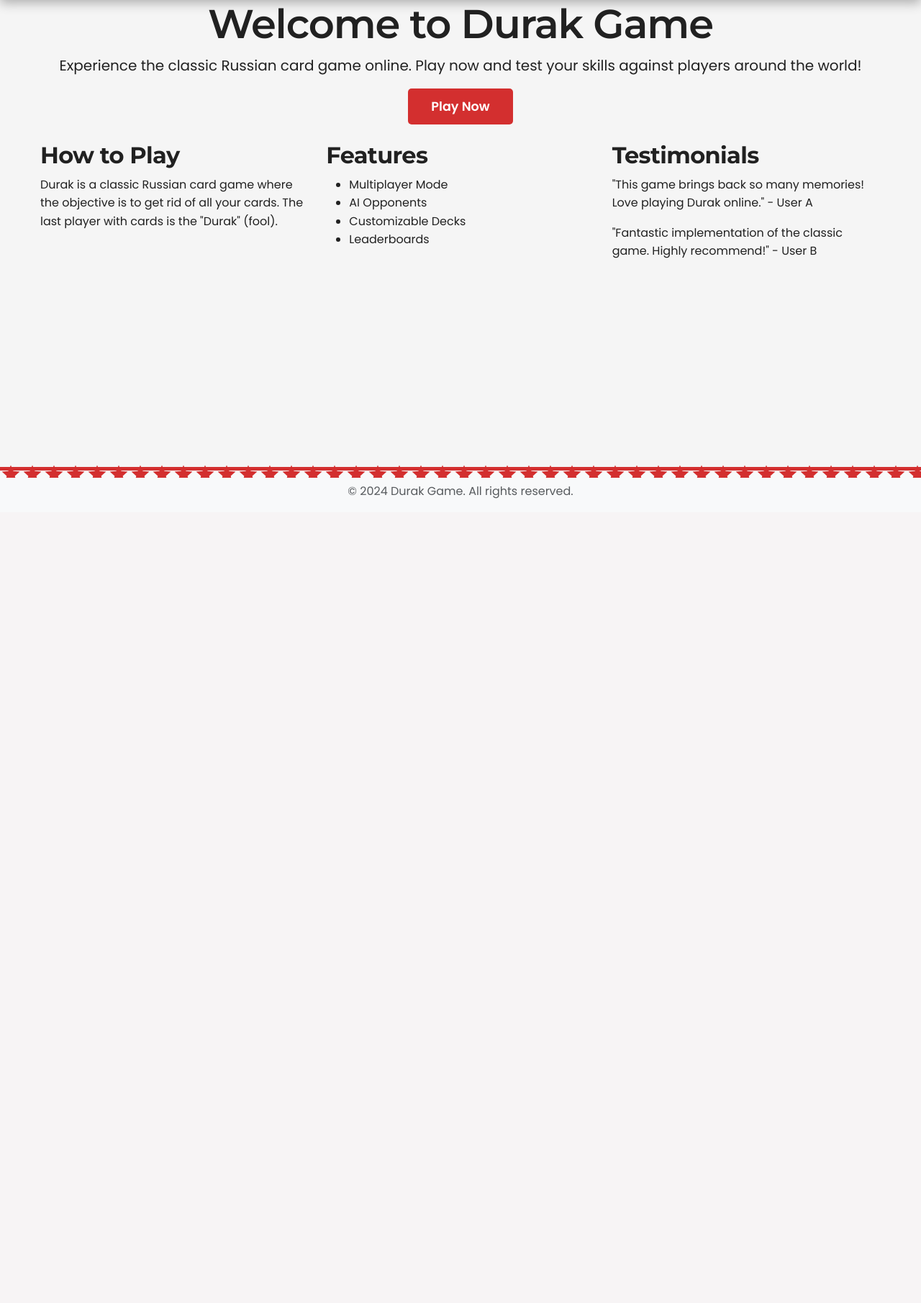
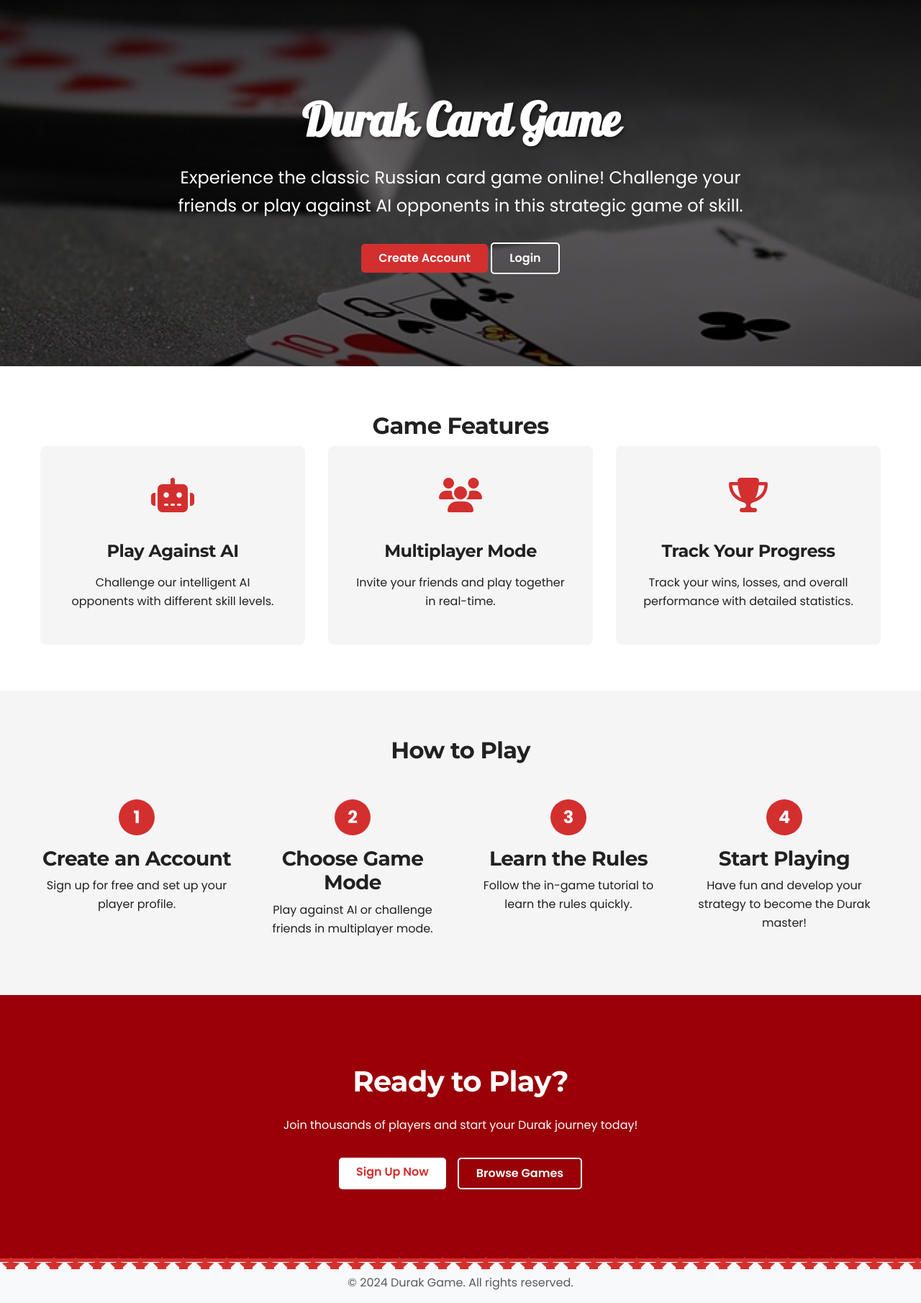
Before and after one commit to VasylFId/-durak-card-game-, a Flask app: template app/templates/home.html in a window 1280 px wide. Shown: the part 88-1899 px from the top of the page at 72% size. Before the commit the page ends 781 px from the top, so only its background shows below. Run offline with Flask 3, Linux system fonts and the light colour scheme; the template is opened without the code that fills it, so the values that code supplies are empty.

Commit message:
Update home.html

```diff
--- a/app/templates/home.html
+++ b/app/templates/home.html
@@ -1,31 +1,93 @@
 {% extends "base.html" %}
-{% block title %}Home{% endblock %}
+{% block title %}Durak - The Classic Card Game{% endblock %}
+
+{% block additional_css %}
+<link rel="stylesheet" href="{{ url_for('static', filename='css/home.css') }}">
+{% endblock %}
+
+{% block body_class %}home-page{% endblock %}
+
 {% block content %}
-    <div class="jumbotron text-center">
-        <h1 class="display-4 jumbotron-heading">Welcome to Durak Game</h1>
-        <p class="lead">Experience the classic Russian card game online. Play now and test your skills against players around the world!</p>
-        <a href="{{ url_for('main.play') }}" class="btn btn-primary btn-lg" role="button">Play Now</a>
+<section class="hero-section">
+    <div class="hero-content container">
+        <h1 class="hero-title">Durak Card Game</h1>
+        <p class="hero-subtitle">Experience the classic Russian card game online! Challenge your friends or play against AI opponents in this strategic game of skill.</p>
+        <div class="hero-buttons">
+            <a href="{{ url_for('auth.register') }}" class="btn btn-primary">Create Account</a>
+            <a href="{{ url_for('auth.login') }}" class="btn btn-outline">Login</a>
+        </div>
     </div>
-    <div class="container mt-4">
-        <div class="row">
-            <div class="col-md-4">
-                <h2>How to Play</h2>
-                <p>Durak is a classic Russian card game where the objective is to get rid of all your cards. The last player with cards is the "Durak" (fool).</p>
+</section>
+
+<section class="feature-section">
+    <div class="container">
+        <h2 class="section-title text-center">Game Features</h2>
+        <div class="feature-grid">
+            <div class="feature-card">
+                <div class="feature-icon">
+                    <i class="fas fa-robot"></i>
+                </div>
+                <h3 class="feature-title">Play Against AI</h3>
+                <p>Challenge our intelligent AI opponents with different skill levels.</p>
             </div>
-            <div class="col-md-4">
-                <h2>Features</h2>
-                <ul>
-                    <li>Multiplayer Mode</li>
-                    <li>AI Opponents</li>
-                    <li>Customizable Decks</li>
-                    <li>Leaderboards</li>
-                </ul>
+            <div class="feature-card">
+                <div class="feature-icon">
+                    <i class="fas fa-users"></i>
+                </div>
+                <h3 class="feature-title">Multiplayer Mode</h3>
+                <p>Invite your friends and play together in real-time.</p>
             </div>
-            <div class="col-md-4">
-                <h2>Testimonials</h2>
-                <p>"This game brings back so many memories! Love playing Durak online." - User A</p>
-                <p>"Fantastic implementation of the classic game. Highly recommend!" - User B</p>
+            <div class="feature-card">
+                <div class="feature-icon">
+                    <i class="fas fa-trophy"></i>
+                </div>
+                <h3 class="feature-title">Track Your Progress</h3>
+                <p>Track your wins, losses, and overall performance with detailed statistics.</p>
             </div>
         </div>
     </div>
+</section>
+
+<section class="how-to-play">
+    <div class="container">
+        <h2 class="how-to-play-title">How to Play</h2>
+        <div class="steps">
+            <div class="step">
+                <div class="step-number">1</div>
+                <h3>Create an Account</h3>
+                <p>Sign up for free and set up your player profile.</p>
+            </div>
+            <div class="step">
+                <div class="step-number">2</div>
+                <h3>Choose Game Mode</h3>
+                <p>Play against AI or challenge friends in multiplayer mode.</p>
+            </div>
+            <div class="step">
+                <div class="step-number">3</div>
+                <h3>Learn the Rules</h3>
+                <p>Follow the in-game tutorial to learn the rules quickly.</p>
+            </div>
+            <div class="step">
+                <div class="step-number">4</div>
+                <h3>Start Playing</h3>
+                <p>Have fun and develop your strategy to become the Durak master!</p>
+            </div>
+        </div>
+    </div>
+</section>
+
+<section class="cta-section">
+    <div class="container">
+        <h2 class="cta-title">Ready to Play?</h2>
+        <p class="cta-text">Join thousands of players and start your Durak journey today!</p>
+        <div class="cta-buttons">
+            <a href="{{ url_for('auth.register') }}" class="btn btn-light">Sign Up Now</a>
+            <a href="{{ url_for('main.dashboard') }}" class="btn btn-outline">Browse Games</a>
+        </div>
+    </div>
+</section>
 {% endblock %}
+
+{% block additional_js %}
+<script src="{{ url_for('static', filename='js/animations.js') }}"></script>
+{% endblock %}
```
